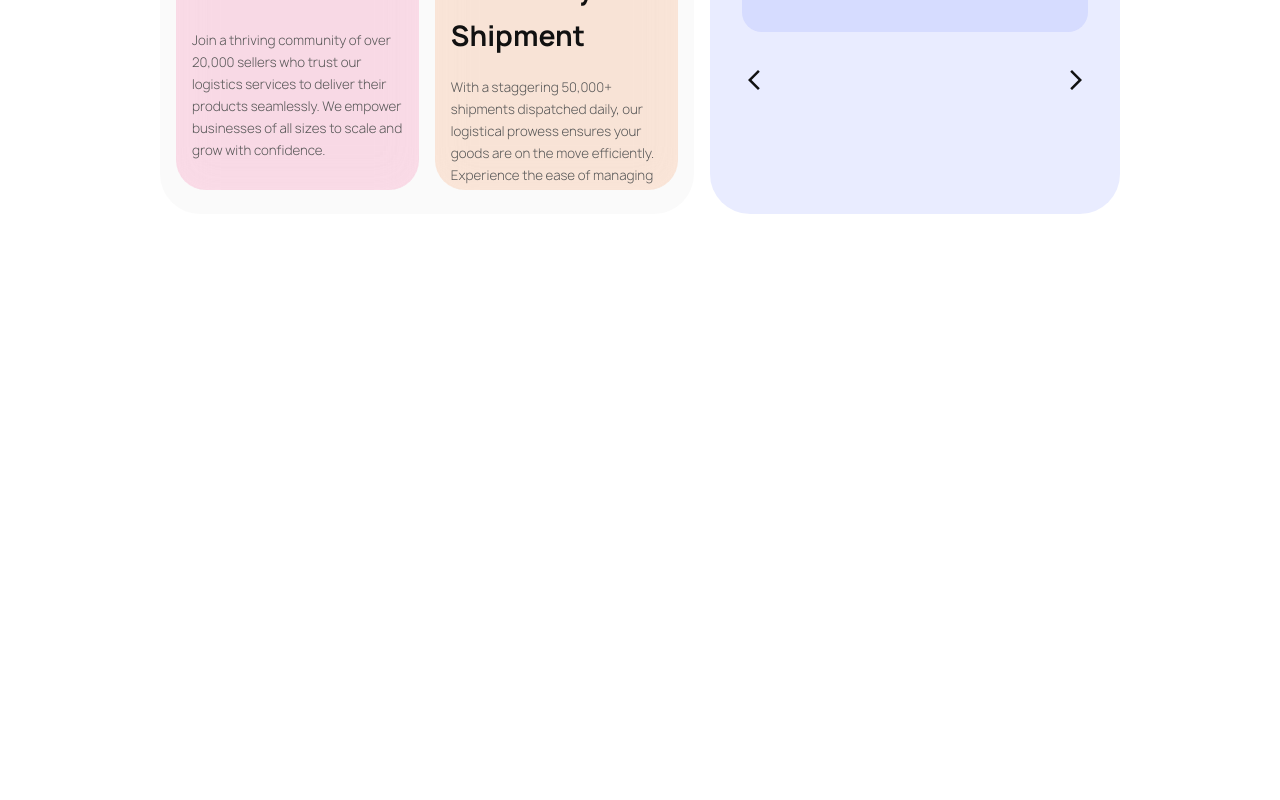
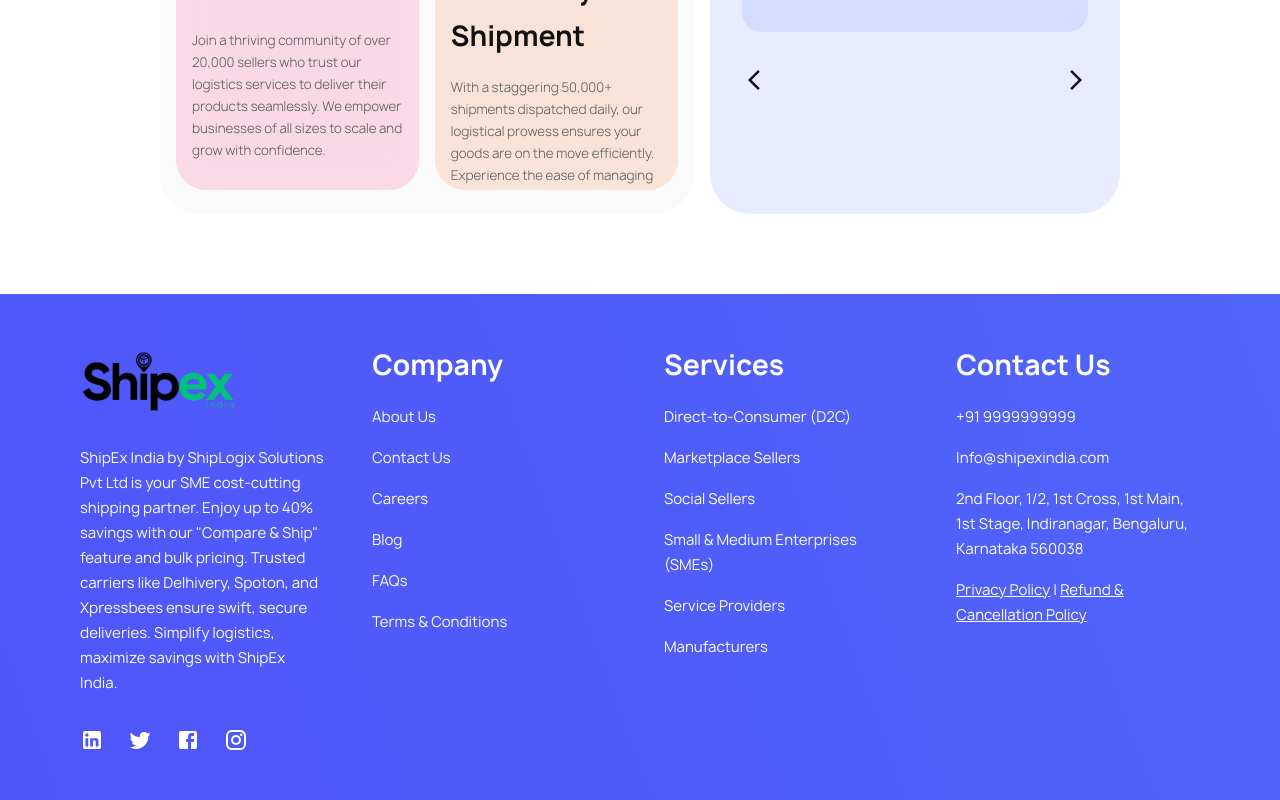
Before and after one commit to dhirajgiri3/shipexindia, a Next.js app: page / in a window 1280 px wide. Shown: the part 7594-8394 px from the top of the page. Before the commit the page ends 7808 px from the top, so only its background shows below. Built offline with nearby package versions, Linux system fonts and the light colour scheme.

Commit message:
'footer'

```diff
--- /dev/null
+++ b/Components/Common/Footer.jsx/Footer.jsx
@@ -0,0 +1,111 @@
+import React from "react";
+import logo from "@/Assets/Images/Logos/Shipex-transparent-logo.png";
+import styles from "./Footer.module.css"; // Import the CSS module
+import Image from "next/image";
+import LinkedInIcon from "@mui/icons-material/LinkedIn";
+import TwitterIcon from "@mui/icons-material/Twitter";
+import FacebookIcon from "@mui/icons-material/Facebook";
+import InstagramIcon from "@mui/icons-material/Instagram";
+import Link from "next/link";
+
+function Footer() {
+  return (
+    <div>
+      <div className={styles.footerContainer}>
+        <div className={styles.container}>
+          <div className={styles.first}>
+            <div className={styles.logo}>
+              <Image
+                className={styles.logoimg}
+                src={logo}
+                alt="Shipexindia logo"
+              />
+            </div>
+            <div className={styles.desc}>
+              ShipEx India by ShipLogix Solutions Pvt Ltd is your SME
+              cost-cutting shipping partner. Enjoy up to 40% savings with our
+              "Compare & Ship" feature and bulk pricing. Trusted carriers like
+              Delhivery, Spoton, and Xpressbees ensure swift, secure deliveries.
+              Simplify logistics, maximize savings with ShipEx India.
+            </div>
+            <div className={styles.social}>
+              <LinkedInIcon className={styles.icon} />
+              <TwitterIcon className={styles.icon} />
+              <FacebookIcon className={styles.icon} />
+              <InstagramIcon className={styles.icon} />
+            </div>
+          </div>
+          <div className={styles.second}>
+            <div className={styles.heading}>Company</div>
+            <div className={styles.links}>
+              <Link href="/aboutus" className={styles.link}>
+                About Us
+              </Link>
+              <Link href="/contactus" className={styles.link}>
+                Contact Us
+              </Link>
+              <Link href="/careers" className={styles.link}>
+                Careers
+              </Link>
+              <Link href="/blog" className={styles.link}>
+                Blog
+              </Link>
+              <Link href="/faq" className={styles.link}>
+                FAQs
+              </Link>
+              <Link href="/terms" className={styles.link}>
+                Terms & Conditions
+              </Link>
+            </div>
+          </div>
+
+          <div className={styles.third}>
+            <div className={styles.heading}>Services</div>
+            <div className={styles.links}>
+              <Link href="/services" className={styles.link}>
+                Direct-to-Consumer (D2C)
+              </Link>
+              <Link href="/services" className={styles.link}>
+                Marketplace Sellers
+              </Link>
+              <Link href="/services" className={styles.link}>
+                Social Sellers
+              </Link>
+              <Link href="/services" className={styles.link}>
+                Small & Medium Enterprises (SMEs)
+              </Link>
+              <Link href="/services" className={styles.link}>
+                Service Providers
+              </Link>
+              <Link href="/services" className={styles.link}>
+                Manufacturers
+              </Link>
+            </div>
+          </div>
+          <div className={styles.fourth}>
+            <div className={styles.heading}>Contact Us</div>
+            <div className={styles.links}>
+              <div className={styles.link}>+91 9999999999</div>
+              <div className={styles.link}>Info@shipexindia.com</div>
+              <div className={styles.link}>
+                2nd Floor, 1/2, 1st Cross, 1st Main, 1st Stage, Indiranagar,
+                Bengaluru, Karnataka 560038
+              </div>
+              <div className={styles.link}>
+                <Link href="/privacypolicy" className={styles.linkss}>
+                  Privacy Policy
+                </Link> {"  "}
+                | {"  "}
+                <Link href="/refundpolicy" className={styles.linkss}>
+                  Refund & Cancellation Policy
+                </Link>
+              </div>
+            </div>
+          </div>
+        </div>
+      </div>
+    </div>
+  );
+}
+
+export default Footer;
--- /dev/null
+++ b/Components/Common/Footer.jsx/Footer.module.css
@@ -0,0 +1,257 @@
+/* Footer.module.css */
+
+.footerContainer {
+  width: 100%;
+  min-height: 50vh;
+  height: 100%;
+  background-color: var(--primary-color);
+  background: linear-gradient(
+    70deg,
+    var(--secondary-color-bg),
+    var(--secondary-color)
+  );
+  color: var(--white);
+  font-family: var(--font);
+  padding: 3rem 5rem;
+
+  @media (max-width: 1024px) {
+    padding: 3rem 2rem;
+  }
+}
+
+.container {
+  width: 100%;
+  height: 100%;
+  display: grid;
+  grid-template-columns: repeat(4, 1fr);
+  grid-template-rows: repeat(1, 1fr);
+  gap: 3rem;
+
+  @media (max-width: 1024px) {
+    grid-template-columns: repeat(2, 1fr);
+    grid-template-rows: repeat(2, 1fr);
+  }
+
+  @media (max-width: 768px) {
+    display: flex;
+    flex-direction: column;
+    justify-content: flex-start;
+    align-items: flex-start;
+  }
+}
+
+.first {
+  display: flex;
+  flex-direction: column;
+  justify-content: flex-start;
+  align-items: center;
+  width: 100%;
+  height: 100%;
+  gap: 1rem;
+
+  @media (max-width: 768px) {
+    align-items: flex-start;
+  }
+
+  .logo {
+    height: 100%;
+    width: 100%;
+    .logoimg {
+      width: 10rem;
+      height: 5rem;
+      object-fit: cover;
+    }
+  }
+
+  .desc {
+    width: 100%;
+    height: 100%;
+    display: flex;
+    flex-direction: column;
+    justify-content: space-between;
+    align-items: flex-start;
+    font-size: var(--para);
+    font-weight: 400;
+    color: var(--white);
+  }
+
+  .social {
+    display: flex;
+    justify-content: flex-start;
+    align-items: center;
+    width: 100%;
+    height: 100%;
+    gap: 1.5rem;
+    margin-top: 1rem;
+
+    .icon {
+      color: var(--white);
+      transition: all 0.3s ease-in-out;
+      -webkit-transition: all 0.3s ease-in-out;
+      -moz-transition: all 0.3s ease-in-out;
+      -ms-transition: all 0.3s ease-in-out;
+      -o-transition: all 0.3s ease-in-out;
+    }
+
+    .icon:hover {
+      transform: scale(1.1); /* Updated from 'scale' to 'transform' */
+      cursor: pointer;
+    }
+  }
+}
+
+.second {
+  display: flex;
+  flex-direction: column;
+  justify-content: flex-start;
+  align-items: center;
+  width: 100%;
+  height: 100%;
+  gap: 1rem;
+
+  @media (max-width: 768px) {
+    align-items: flex-start;
+  }
+
+  .heading {
+    width: 100%;
+    text-align: left;
+    font-size: var(--heading-small);
+    font-weight: 600;
+    font-family: var(--bold);
+    color: var(--white);
+  }
+
+  .links {
+    display: flex;
+    flex-direction: column;
+    justify-content: flex-start;
+    align-items: flex-start;
+    width: 100%;
+    gap: 1rem;
+
+    .link {
+      font-size: var(--para);
+      font-weight: 400;
+      font-family: var(--font);
+      color: var(--white);
+      transition: all 0.1s ease-in-out;
+      -webkit-transition: all 0.1s ease-in-out;
+      -moz-transition: all 0.1s ease-in-out;
+      -ms-transition: all 0.1s ease-in-out;
+      -o-transition: all 0.1s ease-in-out;
+      text-decoration: none;
+    }
+
+    .link:hover {
+      color: var(--white);
+      text-decoration: underline;
+    }
+  }
+}
+
+.third {
+  display: flex;
+  flex-direction: column;
+  justify-content: flex-start;
+  align-items: center;
+  width: 100%;
+  height: 100%;
+  gap: 1rem;
+
+  @media (max-width: 768px) {
+    align-items: flex-start;
+  }
+
+  .heading {
+    width: 100%;
+    text-align: left;
+    font-size: var(--heading-small);
+    font-weight: 600;
+    font-family: var(--bold);
+    color: var(--white);
+  }
+
+  .links {
+    display: flex;
+    flex-direction: column;
+    justify-content: flex-start;
+    align-items: flex-start;
+    width: 100%;
+    gap: 1rem;
+
+    .link {
+      font-size: var(--para);
+      font-weight: 400;
+      font-family: var(--font);
+      color: var(--white);
+      transition: all 0.1s ease-in-out;
+      -webkit-transition: all 0.1s ease-in-out;
+      -moz-transition: all 0.1s ease-in-out;
+      -ms-transition: all 0.1s ease-in-out;
+      -o-transition: all 0.1s ease-in-out;
+      text-decoration: none;
+    }
+
+    .link:hover {
+      color: var(--white);
+      text-decoration: underline;
+    }
+  }
+}
+
+.fourth {
+  display: flex;
+  flex-direction: column;
+  justify-content: flex-start;
+  align-items: center;
+  width: 100%;
+  height: 100%;
+  gap: 1rem;
+
+  @media (max-width: 768px) {
+    align-items: flex-start;
+  }
+
+  .heading {
+    width: 100%;
+    text-align: left;
+    font-size: var(--heading-small);
+    font-weight: 600;
+    font-family: var(--bold);
+    color: var(--white);
+  }
+
+  .links {
+    display: flex;
+    flex-direction: column;
+    justify-content: flex-start;
+    align-items: flex-start;
+    width: 100%;
+    gap: 1rem;
+
+    .link {
+      font-size: var(--para);
+      font-weight: 400;
+      font-family: var(--font);
+      color: var(--white);
+      transition: all 0.1s ease-in-out;
+      -webkit-transition: all 0.1s ease-in-out;
+      -moz-transition: all 0.1s ease-in-out;
+      -ms-transition: all 0.1s ease-in-out;
+      -o-transition: all 0.1s ease-in-out;
+      .linkss {
+        color: var(--white);
+        transition: all 0.1s ease-in-out;
+        -webkit-transition: all 0.1s ease-in-out;
+        -moz-transition: all 0.1s ease-in-out;
+        -ms-transition: all 0.1s ease-in-out;
+        -o-transition: all 0.1s ease-in-out;
+      }
+
+      .linkss:hover {
+        color: var(--white);
+      }
+    }
+  }
+}
--- a/Components/Home/Card/Cards.jsx
+++ b/Components/Home/Card/Cards.jsx
@@ -13,7 +13,7 @@ const CardContainer = styled.div`
   font-family: var(--font);
   margin-bottom: 5rem;
 
-  @media screen and (max-width: 1000px) {
+  @media screen and (max-width: 1024px) {
     padding: 0 5rem;
     grid-template-columns: repeat(2, 1fr);
     grid-template-rows: repeat(2, 1fr);
@@ -77,7 +77,7 @@ const CardLayout = styled.div`
     box-shadow: 10px 10px var(--white);
     border: 5px solid var(--white);
 
-    @media screen and (max-width: 1000px) {
+    @media screen and (max-width: 1024px) {
       max-width: 40vw;
     }
 
@@ -145,7 +145,7 @@ const CardLayout = styled.div`
     justify-content: center;
     transform: rotateY(180deg);
 
-    @media screen and (max-width: 1000px) {
+    @media screen and (max-width: 1024px) {
       max-width: 40vw;
     }
 
--- a/Components/Home/CompanyLogo/css/CompanyLogo.module.css
+++ b/Components/Home/CompanyLogo/css/CompanyLogo.module.css
@@ -4,7 +4,7 @@
   overflow: hidden;
   background: #fff;
 
-  @media screen and (max-width: 1000px) {
+  @media screen and (max-width: 1024px) {
     height: 30vh;
   }
 }
@@ -26,7 +26,7 @@
   animation: scrollX 40s linear infinite;
   -webkit-animation: scrollX 40s linear infinite;
 
-  @media screen and (max-width: 1000px) {
+  @media screen and (max-width: 1024px) {
     padding: 0 5rem;
     height: 30vh;
   }
--- a/Components/Home/Glance/Glance.jsx
+++ b/Components/Home/Glance/Glance.jsx
@@ -12,9 +12,8 @@ const GlanceContainer = styled.div`
   gap: 1rem;
   margin: 5rem 0;
   padding: 0 10rem;
-  margin-bottom: 0;
 
-  @media screen and (max-width: 1000px) {
+  @media screen and (max-width: 1024px) {
     display: flex;
     flex-direction: column;
     justify-content: center;
--- a/Components/Home/Services/Services.jsx
+++ b/Components/Home/Services/Services.jsx
@@ -83,7 +83,7 @@ const HomeServiceContainer = styled.div`
     gap: 3rem;
     place-items: center;
 
-    @media screen and (max-width: 1000px) {
+    @media screen and (max-width: 1024px) {
       padding: 0 5rem;
       grid-template-columns: repeat(2, 1fr);
       grid-template-rows: repeat(3, 1fr);
--- a/app/globals.css
+++ b/app/globals.css
@@ -66,6 +66,8 @@
 
   --text-para: #ddd;
 
+  --para-color: #ffffff99;
+
   --white: #fff;
 
   --text-color: #111;
@@ -78,7 +80,7 @@
 
   --secondary-color: #5065f9;
 
-  --secondary-color-bg: #001eff;
+  --secondary-color-bg: #5055f9;
 
   --extra: "manrope-extra";
 
--- a/app/layout.jsx
+++ b/app/layout.jsx
@@ -1,5 +1,6 @@
 import Header from "@/Components/Common/Header/Header";
 import "./globals.css";
+import Footer from "@/Components/Common/Footer.jsx/Footer";
 
 export const metadata = {
   title: "Create Next App",
@@ -12,6 +13,7 @@ export default function RootLayout({ children }) {
       <body>
         <Header />
         {children}
+        <Footer />
       </body>
     </html>
   );
```
Also changed, not shown: Components/Common/Header/Header.jsx (+8 -7 lines), Components/Home/FirstSection/FirstSection.jsx (+6 -6 lines).
